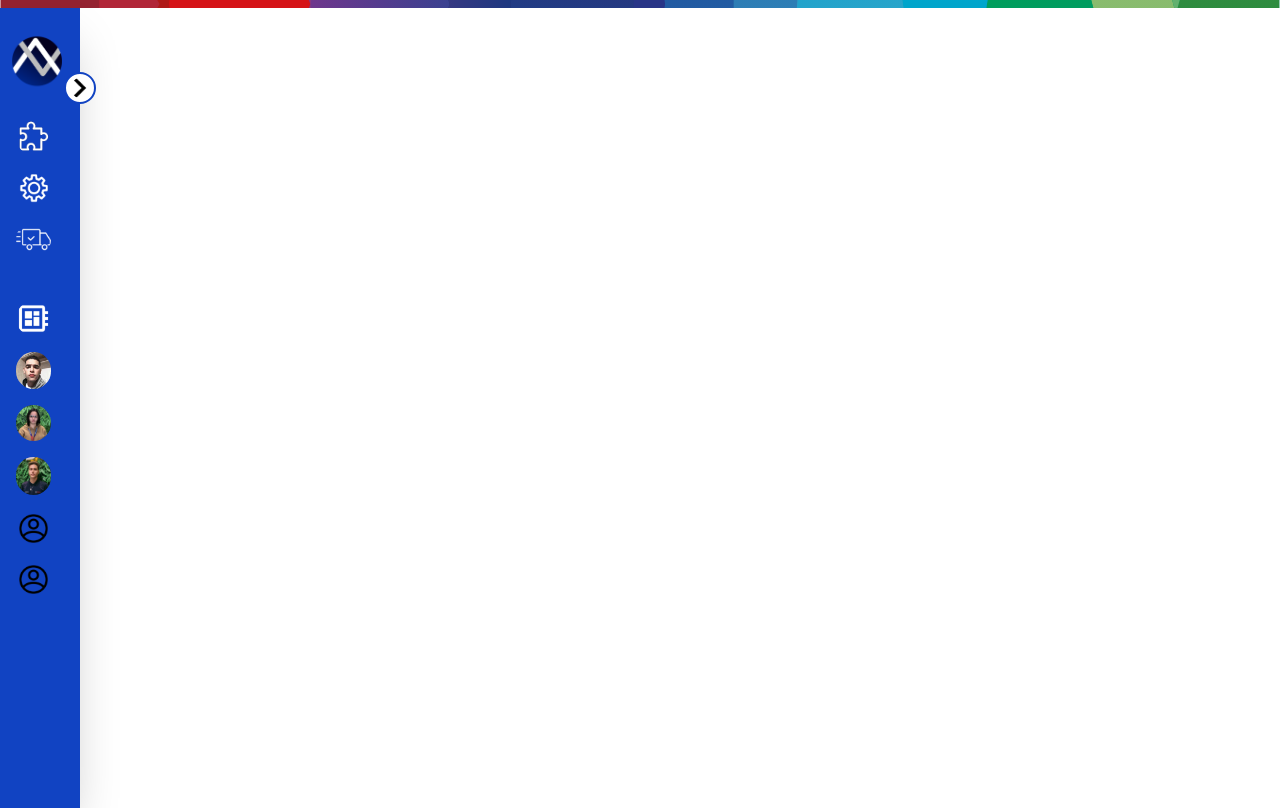
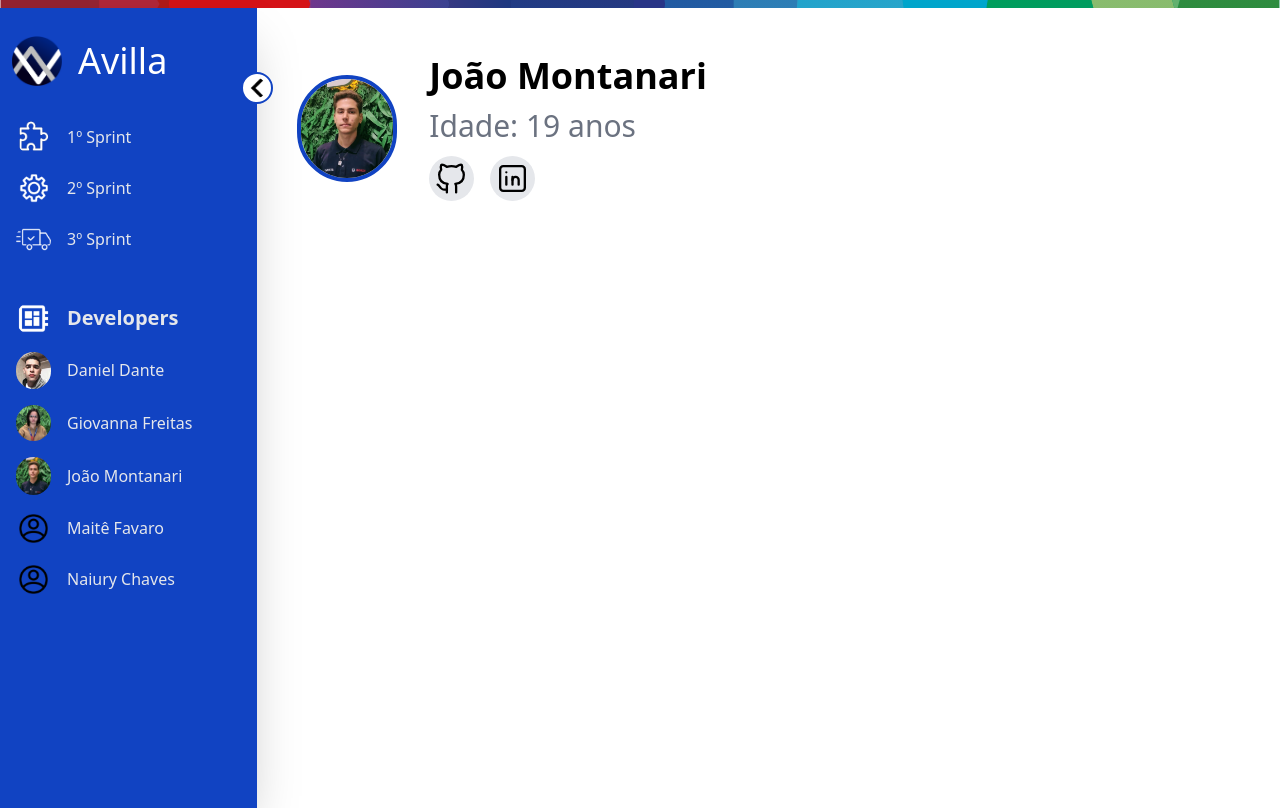
Before and after one commit to joao-montanari/totem-interativo, a Next.js app: page /joaoMontanari in a window 1280 px wide. Built offline with nearby package versions, Linux system fonts and the light colour scheme.

Commit message:
desenvolvimento da pagina de developers

```diff
--- a/src/components/slidebar.jsx
+++ b/src/components/slidebar.jsx
@@ -4,12 +4,12 @@ import Link from "next/link";
 import { useState } from "react"
 
 export default function SlideBar() {
-    const [open, setOpen] = useState(false);
+    const [open, setOpen] = useState(true);
     const Menu = [
         { title: '1º Sprint', img: 'peca', src: 'sprintum' },
         { title: '2º Sprint', img: 'engrenagem', src: 'sprintdois'},
         { title: '3º Sprint', img: 'entrega', src: 'sprinttres' },
-        { title: 'Developers', img: 'developers', gap: true },
+        { title: 'Developers', img: 'developers', src: '', gap: true },
         { title: 'Daniel Dante', img: 'daniel_dante', src: 'danielDante' },
         { title: 'Giovanna Freitas', img: 'giovanna_freitas', src: 'giovannaFreitas' },
         { title: 'João Montanari', img: 'joao_montanari', src: 'joaoMontanari' },
@@ -27,6 +27,7 @@ export default function SlideBar() {
                 className={`absolute w-8 cursor-pointer -right-4 top-16 border-2 border-[#1143c2] rounded-full p-1 bg-white duration-500 ${!open && 'rotate-180'}`}
                 onClick={() => setOpen(!open)}
             />
+            <Link href={'/'}>
                 <div className="flex gap-x-4 items-center">
                         <Image
                             src={'/image/logo.png'}
@@ -39,6 +40,7 @@ export default function SlideBar() {
                         Avilla
                     </h1>
                 </div>
+            </Link>
             <ul>
                 {
                     Menu.map((aba, index)=>(
--- a/src/pages/joaoMontanari.jsx
+++ b/src/pages/joaoMontanari.jsx
@@ -1,9 +1,14 @@
 import Image from "next/image"
+import Head from "next/head"
 
 import SlideBar from "@/components/slidebar"
 
 export default function joaoMontanari() {
     return(
+        <>
+            <Head>
+                <title>João Montanari</title>
+            </Head>
             <div>
                 <div className="w-full h-2">
                     <Image
@@ -16,7 +21,47 @@ export default function joaoMontanari() {
                 </div>
                 <div className="flex">
                     <SlideBar/>
+                    <div className="pt-12 pl-10 w-[90%]">
+                        <div className="flex items-center">
+                            <Image
+                                src={'/image/joao_montanari.png'}
+                                width={100}
+                                height={50}
+                                alt='Joao Montanari'
+                                className="rounded-full border-4 border-[#1143c2]"
+                            />
+                            <ul className="ml-8">
+                                <li className="text-4xl font-bold mb-3">
+                                    João Montanari
+                                </li>
+                                <li className="text-3xl text-gray-500 mb-3">
+                                    Idade: 19 anos
+                                </li>
+                                <li className="flex">
+                                    <a href="https://github.com/joao-montanari" target={"_blank"} className="mr-4">
+                                        <Image
+                                            src={'/image/brand-github.svg'}
+                                            width={45}
+                                            height={60}
+                                            alt='github'
+                                            className="duration-500 rounded-full bg-gray-200 p-1 hover:bg-gray-300"
+                                        />
+                                    </a>
+                                    <a href="https://github.com/joao-montanari" target={"_blank"}>
+                                        <Image
+                                            src={'/image/brand-linkedin.svg'}
+                                            width={45}
+                                            height={60}
+                                            alt='linkedin'
+                                            className="duration-500 rounded-full bg-gray-200 p-1 hover:bg-gray-300"
+                                        />
+                                    </a>
+                                </li>
+                            </ul>
                         </div>
                     </div>
+                </div>
+            </div>
+        </>
     )
 }
```
Also changed, not shown: public/image/brand-github.svg (added), public/image/brand-linkedin.svg (added). Lines whose indentation alone changed are shown as unchanged.
